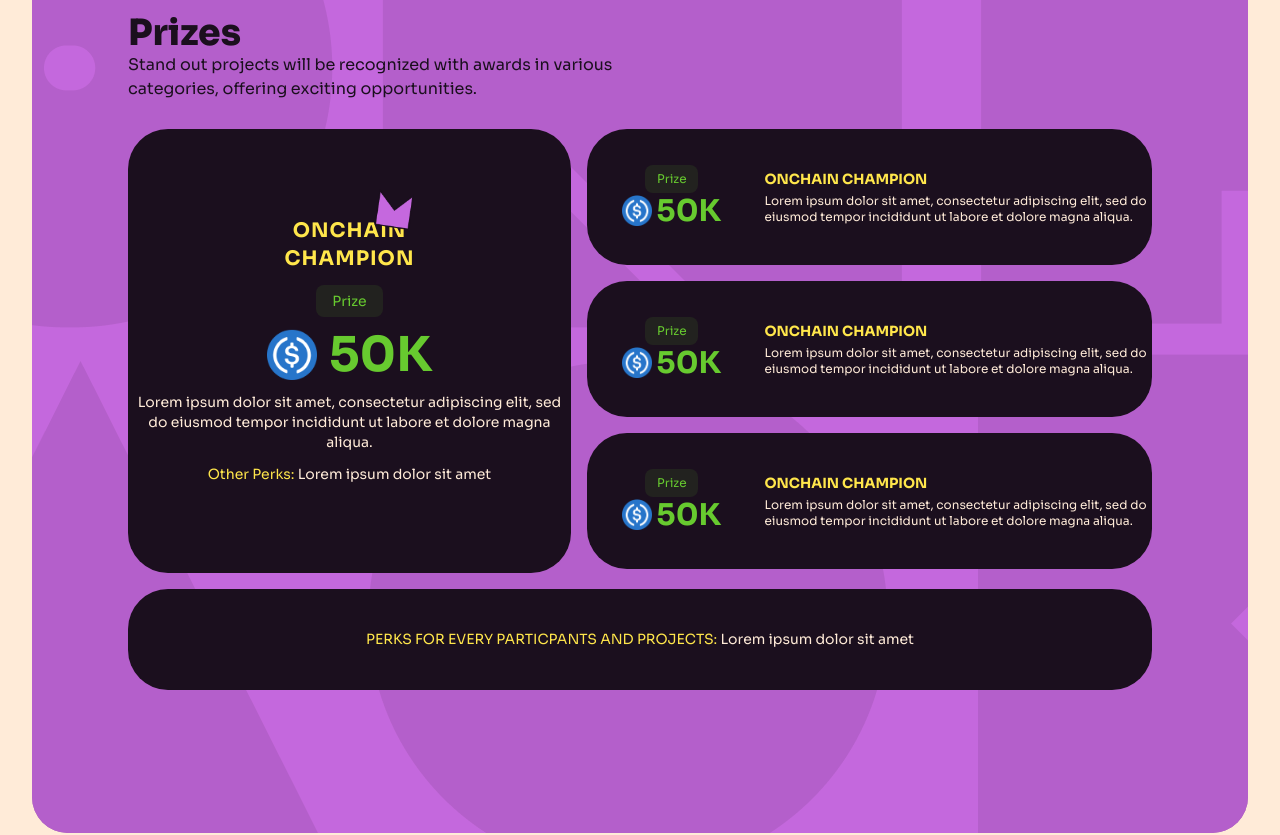
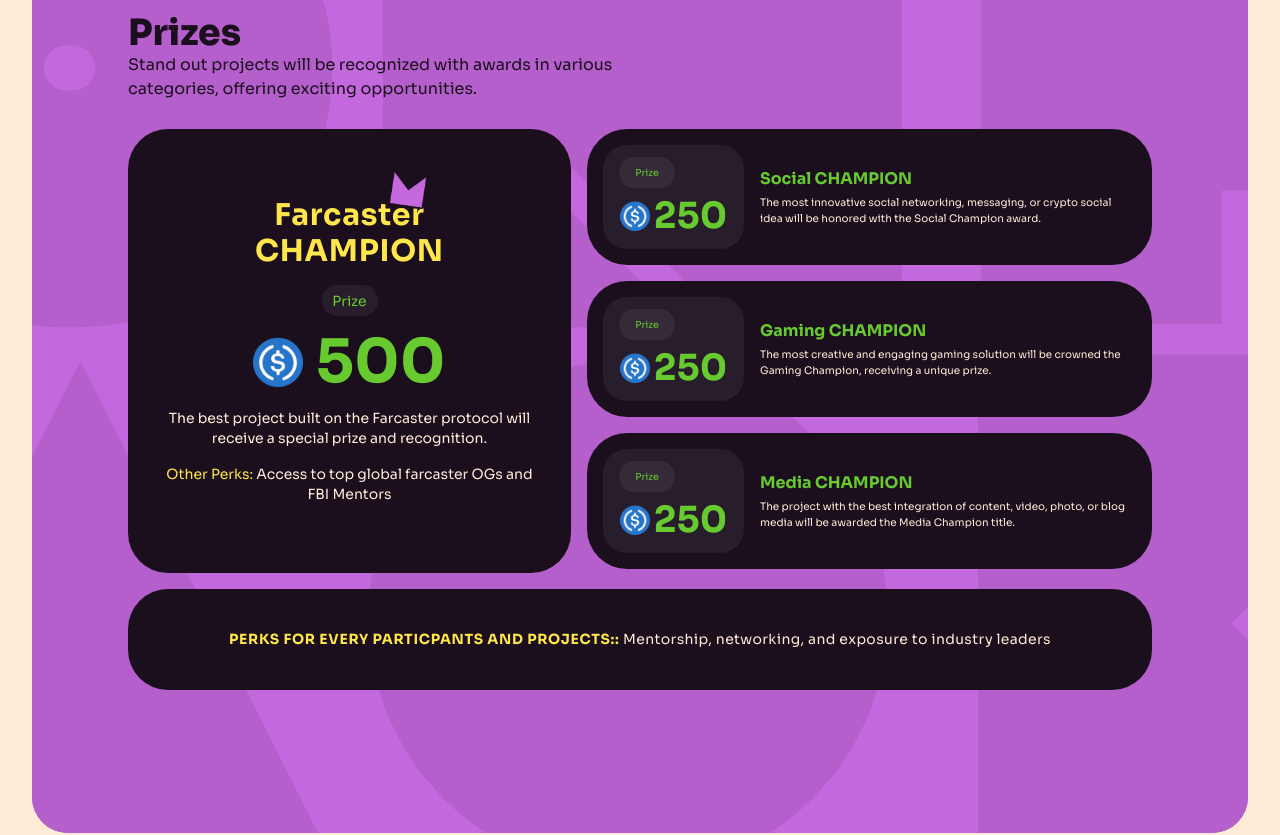
Before and after one commit to Signor1/onhack, a Next.js app: page / in a window 1280 px wide. Shown: the part 4080-4915 px from the top of the page. Built offline with nearby package versions, Linux system fonts and the light colour scheme.

Commit message:
feat: modified prizes

```diff
--- a/src/components/invite/index.tsx
+++ b/src/components/invite/index.tsx
@@ -8,10 +8,10 @@
             <div className="w-full h-full">
                 <Image src={bgPattern} className="w-full h-full object-cover" alt="pattern" width={1376} height={931} quality={100} />
             </div>
-            <main className="w-full h-full absolute top-0 left-0 flex flex-col gap-3 items-center justify-center bg-[#60A3F3]/90 rounded-3xl">
-                <h1 className="text-[#13263E] font-semibold md:text-3xl text-2xl text-center md:w-[60%] w-[90%]">OnHack is For Every Based Developer,
+            <main className="w-full h-full absolute top-0 left-0 flex flex-col gap-3 items-center justify-center bg-[#0052FE]/90 rounded-3xl">
+                <h1 className="text-gray-100 font-semibold md:text-3xl text-2xl text-center md:w-[60%] w-[90%]">OnHack is For Every Based Developer,
                     Designer, Content Creator or Artist</h1>
-                <Link href={`/`} className="text-milkyBg mt-3 overflow-hidden relative bg-liteBlack px-16 rounded-lg py-2.5 z-10 before:absolute before:top-0 before:left-0 before:-z-10 before:w-0 before:h-full before:transition-all before:duration-300 before:bg-greenBg hover:before:w-full">Apply Now</Link>
+                <Link href={`/`} className="text-milkyBg mt-3 overflow-hidden relative bg-[#13263E] font-medium px-16 rounded-lg py-2.5 z-10 before:absolute before:top-0 before:left-0 before:-z-10 before:w-0 before:h-full before:transition-all before:duration-300 before:bg-greenBg hover:before:w-full">Apply Now</Link>
             </main>
         </section>
     )
--- a/src/components/prize/index.tsx
+++ b/src/components/prize/index.tsx
@@ -10,7 +10,7 @@
             <div className="w-full h-full">
                 <Image src={bgPattern} className="w-full h-full object-cover" alt="pattern" width={1376} height={931} quality={100} />
             </div>
-            <main className='absolute top-0 left-0 items-center justify-center bg-[#C568DD]/70 flex flex-col h-full w-full px-[96px]'>
+            <main className='absolute top-0 left-0 items-center justify-center bg-[#C568DD]/70 flex flex-col h-full w-full md:px-[96px] px-5'>
                 <div className='w-full md:h-[710px] overflow-y-auto h-[445px]'>
 
                     <div className='w-full md:flex hidden flex-col mb-7'>
@@ -20,30 +20,30 @@
 
                     <main className='w-full flex flex-col gap-[16px]'>
                         <div className='flex flex-col md:flex-row gap-[16px]'>
-                            <div className='md:h-[444px] md:w-[534px] w-[295px] h-[254px] bg-[#1B0F1E] rounded-[20px] md:rounded-[40px] flex flex-col items-center justify-center gap-3 '>
-                                <div className='text-[#FFE64B] tracking-wider text-center font-bold text-xl relative'>
-                                    <span>ONCHAIN <br /> CHAMPION</span>
-                                    <Image src={vector} alt="vector" className='absolute right-0 -top-7' width={40} height={40} quality={100} />
+                            <div className='md:h-[444px] md:w-[534px] w-full h-[254px] bg-[#1B0F1E] rounded-[20px] md:rounded-[40px] flex flex-col items-center justify-center md:gap-4 gap-2'>
+                                <div className='text-[#FFE64B] tracking-wide text-center font-bold md:text-3xl text-lg relative'>
+                                    <span>Farcaster <br /> CHAMPION</span>
+                                    <Image src={vector} alt="vector" className='absolute right-4 md:-top-7 -top-5 md:w-[40px] md:h-[40px] h-[30px] w-[30px]' width={40} height={40} quality={100} />
                                 </div>
-                                <span className="text-[#67CA2F] bg-[#67CA2F]/10 px-4 py-1.5 rounded-lg text-sm">Prize</span>
+                                <span className="text-[#67CA2F] bg-[#FFFFFF]/[6%] flex justify-center items-center md:w-[56px] md:h-[31px] h-[21px] w-[38px] rounded-[40px] md:text-sm text-[0.6rem]">Prize</span>
                                 <div className='flex justify-center gap-3 items-center'>
-                                    <Image src={usdc} alt="prize" width={50} height={50} quality={100} />
-                                    <span className='text-[#67CA2F] text-5xl font-bold'>50K</span>
+                                    <Image src={usdc} alt="prize" className='md:w-[50px] md:h-[50px] h-[30px] w-[30px]' width={50} height={50} quality={100} />
+                                    <span className='text-[#67CA2F] md:text-6xl text-3xl font-bold'>500</span>
                                 </div>
-                                <p className="text-milkyBg text-sm text-center">Lorem ipsum dolor sit amet, consectetur adipiscing elit, sed do eiusmod tempor incididunt ut labore et dolore magna aliqua. </p>
+                                <p className="text-milkyBg md:text-sm text-xs text-center md:px-8 px-2">The best project built on the Farcaster protocol will receive a special prize and recognition. </p>
 
-                                <p className="text-milkyBg text-sm"><span className='text-[#FFE64B]'>Other Perks:</span> Lorem ipsum dolor sit amet </p>
+                                <p className="text-milkyBg text-center md:text-sm text-xs md:px-8 px-2"><span className='text-[#FFE64B]'>Other Perks:</span> Access to top global farcaster OGs and FBI Mentors </p>
                             </div>
                             <div className='flex flex-col gap-[16px]'>
-                                <SmallCard />
-                                <SmallCard />
-                                <SmallCard />
+                                <SmallCard prize='250' title='Social' desc='The most innovative social networking, messaging, or crypto social idea will be honored with the Social Champion award.' />
+                                <SmallCard prize='250' title='Gaming' desc='The most creative and engaging gaming solution will be crowned the Gaming Champion, receiving a unique prize.' />
+                                <SmallCard prize='250' title='Media' desc='The project with the best integration of content, video, photo, or blog media will be awarded the Media Champion title.' />
                             </div>
                         </div>
 
                         <div className="w-full md:h-[101px] h-[109px] bg-[#1B0F1E] flex justify-center items-center rounded-[20px] md:rounded-[40px]">
-                            <p className="text-milkyBg text-sm">
-                                <span className='text-[#FFE64B]'>PERKS FOR EVERY PARTICPANTS AND PROJECTS:</span> Lorem ipsum dolor sit amet </p>
+                            <p className="text-milkyBg md:text-sm text-xs text-center tracking-wide">
+                                <span className='text-[#FFE64B] tracking-wider font-bold'>PERKS FOR EVERY PARTICPANTS AND PROJECTS::</span> Mentorship, networking, and exposure to industry leaders </p>
                         </div>
 
                     </main>
@@ -55,19 +55,21 @@
 
 export default Prize
 
-const SmallCard = () => {
+const SmallCard = ({ prize, title, desc }: { prize: string, title: string, desc: string }) => {
     return (
-        <div className={`flex flex-row gap-2 bg-[#1B0F1E] rounded-[20px] md:rounded-[40px] md:w-[565px] md:h-[136px] w-[295px] h-[109px]`}>
-            <div className='w-[30%] flex flex-col justify-center items-center'>
-                <span className="text-[#67CA2F] bg-[#67CA2F]/10 px-3 py-1.5 rounded-lg text-center text-xs">Prize</span>
+        <div className={`flex flex-row  bg-[#1B0F1E] rounded-[20px] md:rounded-[40px] md:w-[565px] md:h-[136px] w-full h-[109px] justify-center items-center pl-4 pr-[24px] md:gap-[16px] gap-[10px]`}>
+            <div className='md:w-[141px] md:h-[104px] w-[70px] h-[52px] flex flex-col justify-center gap-[8px] items-center rounded-[24px] md:bg-[#FFFFFF]/[6%]'>
+                <span className="text-[#67CA2F] bg-[#FFFFFF]/[6%] flex justify-center items-center md:w-[56px] md:h-[31px] h-[21px] w-[48px] rounded-[40px] text-center text-[0.6rem] self-start md:ml-4">
+                    <Image src={usdc} alt="prize" className='md:hidden inline-block mr-0.5' width={10} height={10} quality={100} />
+                    Prize</span>
                 <div className='flex justify-center gap-1 items-center'>
-                    <Image src={usdc} alt="prize" width={30} height={30} quality={100} />
-                    <span className='text-[#67CA2F] text-3xl font-bold'>50K</span>
+                    <Image src={usdc} alt="prize" className='hidden md:inline-block' width={30} height={30} quality={100} />
+                    <span className='text-[#67CA2F] text-4xl font-bold'>{prize}</span>
                 </div>
             </div>
-            <div className='flex-1 flex flex-col justify-center gap-1'>
-                <h2 className='text-[#FFE64B] font-bold text-sm'>ONCHAIN CHAMPION</h2>
-                <p className="text-milkyBg text-xs">Lorem ipsum dolor sit amet, consectetur adipiscing elit, sed do eiusmod tempor incididunt ut labore et dolore magna aliqua. </p>
+            <div className='flex-1 flex flex-col justify-center md:gap-1 gap-0.5'>
+                <h2 className='text-[#67CA2F] font-bold md:text-base text-sm'>{title} CHAMPION</h2>
+                <p className="text-milkyBg text-[0.65rem]">{desc}</p>
             </div>
         </div>
     )
```
